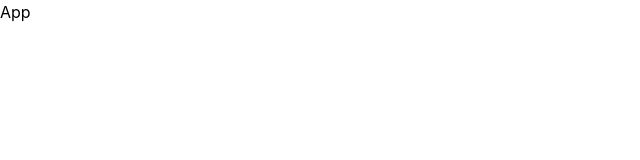
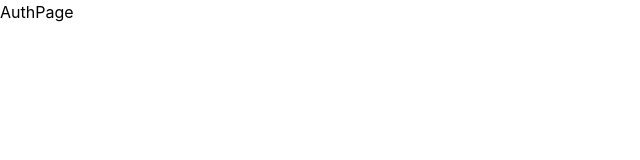
Before and after one commit to Prateet-Github/smartbuy-app-frontend, a React (Vite) app: page /login in a window 1280 px wide. Shown: the top 160 px of the page, without its empty margins (0-640 px from the left). Built offline with nearby package versions, Linux system fonts and the light colour scheme.

Commit message:
Add routing with react-router-dom and create AuthPage, Home, NotFound pages

```diff
--- a/package.json
+++ b/package.json
@@ -12,7 +12,8 @@
   "dependencies": {
     "@tailwindcss/vite": "^4.1.14",
     "react": "^19.1.1",
-    "react-dom": "^19.1.1"
+    "react-dom": "^19.1.1",
+    "react-router-dom": "^7.9.4"
   },
   "devDependencies": {
     "@eslint/js": "^9.36.0",
--- a/src/App.jsx
+++ b/src/App.jsx
@@ -1,5 +1,18 @@
+import { Routes, Route } from "react-router-dom";
+import Home from "./pages/Home";
+import AuthPage from "./pages/AuthPage";
+import NotFound from "./pages/NotFound";
+
 const App = () => {
-  return <div>App</div>;
+  return (
+    <>
+      <Routes>
+        <Route path="*" element={<NotFound />} />
+        <Route path="/" element={<Home />} />
+        <Route path="/login" element={<AuthPage />}></Route>
+      </Routes>
+    </>
+  );
 };
 
 export default App;
--- a/src/main.jsx
+++ b/src/main.jsx
@@ -1,10 +1,10 @@
-import { StrictMode } from "react";
 import { createRoot } from "react-dom/client";
 import "./index.css";
 import App from "./App.jsx";
+import { BrowserRouter } from "react-router-dom";
 
 createRoot(document.getElementById("root")).render(
-  <StrictMode>
-    <App />
-  </StrictMode>
+  <BrowserRouter>
+    <App></App>
+  </BrowserRouter>
 );
--- /dev/null
+++ b/src/pages/AuthPage.jsx
@@ -0,0 +1,5 @@
+const AuthPage = () => {
+  return <div>AuthPage</div>;
+};
+
+export default AuthPage;
--- /dev/null
+++ b/src/pages/Home.jsx
@@ -0,0 +1,5 @@
+const Home = () => {
+  return <div>Home</div>;
+};
+
+export default Home;
--- /dev/null
+++ b/src/pages/NotFound.jsx
@@ -0,0 +1,15 @@
+import { Link } from "react-router-dom";
+
+const NotFound = () => {
+  return (
+    <div className="flex flex-col items-center justify-center h-screen text-center">
+      <h1 className="text-6xl font-bold text-red-500">404</h1>
+      <p className="text-xl mt-4">Oops! This page doesn't exist.</p>
+      <Link to="/" className="mt-6 px-4 py-2 bg-blue-500 text-white rounded-lg">
+        Go Home
+      </Link>
+    </div>
+  );
+};
+
+export default NotFound;
```
Also changed, not shown: 1 other file (tests, documents, lock files or other folders).
